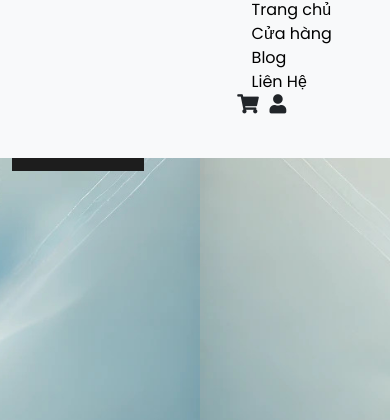
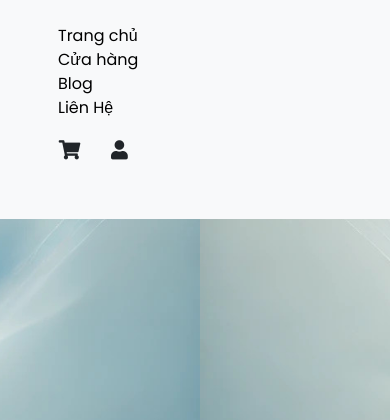
Before and after one commit to LeGiaUy/TTCSN-PHP, a PHP site: page / in a window 390 px wide, after a click that opens the changed part. Shown: the part 374-794 px from the top of the page. Run offline with PHP 8.4, Linux system fonts and the light colour scheme.

Commit message:
navigation responsive

```diff
--- a/assets/css/style.css
+++ b/assets/css/style.css
@@ -87,6 +87,23 @@ button:hover{
     margin-left: 5px;
 }
 
+@media only screen and (max-width: 990px){
+    .nav-buttons{
+        margin: 10px;
+    }
+
+    .nav-buttons ul{
+        margin: 1rem;
+        justify-content: flex-start;
+        align-items: flex-start;
+        text-align: left;
+    }
+
+    .nav-buttons ul .fas{
+        margin: 20px 5px 10px 20px;
+    }
+}
+
 #home{
     background-image: url('../imgs/back3.jpeg');
     width: 100%;
```
